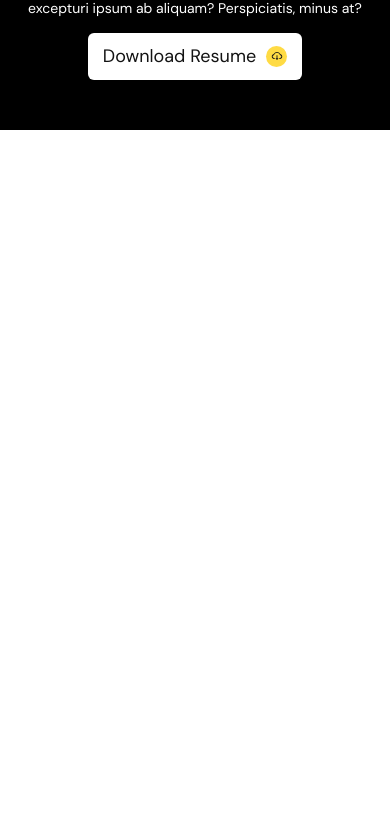
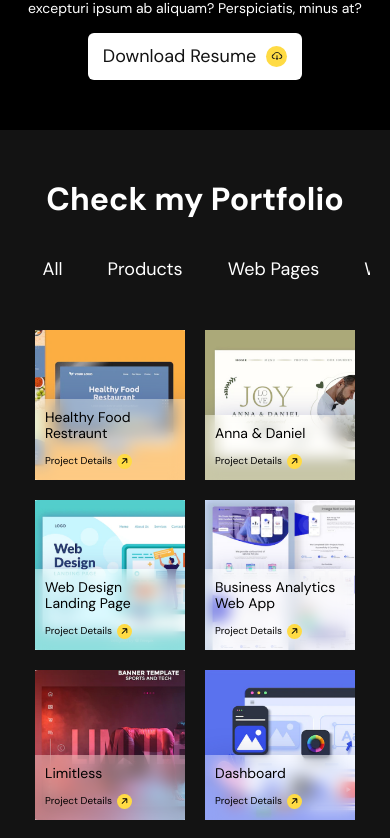
Before and after one commit to chandankrr/personal-portfolio, a React (Create React App) app: page / in a window 390 px wide. Shown: the part 1353-2191 px from the top of the page. Before the commit the page ends 1483 px from the top, so only its background shows below. Built offline with nearby package versions, Linux system fonts and the light colour scheme.

Commit message:
added responsive design to portfolio section

```diff
--- a/src/App.js
+++ b/src/App.js
@@ -12,8 +12,8 @@ const App = () => {
     <div>
       <Intro />
       <Skills />
-      {/* <Portfolio />
-      <Blogs />
+      <Portfolio />
+      {/* <Blogs />
       <Contact />
       <Footer /> */}
     </div>
--- a/src/components/portfolio/filters/style.scss
+++ b/src/components/portfolio/filters/style.scss
@@ -6,19 +6,27 @@
   padding: 0;
   display: flex;
   align-items: center;
-  justify-content: center;
+  justify-content: flex-start;
   width: 100%;
   list-style: none;
   margin: 30px 0;
+  overflow: auto;
+  @include small-screen {
+    justify-content: center;
+  }
 
   .filter-menu-item {
     color: $white;
-    @include typography(22px, 400, 28px);
+    @include typography(18px, 400, 22px);
     padding: 10px 20px;
     margin: 0 2.5px;
     box-shadow: inset 0 0 0 0 $white;
     transition: color 0.3s ease-in-out, box-shadow 0.3s ease-in-out;
     cursor: pointer;
+    white-space: nowrap;
+    @include small-screen {
+      @include typography(22px, 400, 28px);
+    }
 
     &:hover,
     &:active {
--- a/src/components/portfolio/showcase/style.scss
+++ b/src/components/portfolio/showcase/style.scss
@@ -6,17 +6,25 @@
   flex-flow: row wrap;
   margin-left: -10px;
   margin-right: -10px;
+  justify-content: center;
+  @include small-screen {
     height: 570px;
+    justify-content: unset;
+  }
 
   .showcase-item {
-    width: 265px;
-    height: 265px;
+    width: 150px;
+    height: 150px;
     overflow: hidden;
-    border-radius: 16px;
     margin: 10px;
     position: relative;
     cursor: pointer;
     @include transition;
+    @include small-screen {
+      width: 265px;
+      height: 265px;
+      border-radius: 16px;
+    }
 
     img {
       width: 100%;
@@ -27,16 +35,23 @@
     }
 
     .meta-content {
-      visibility: hidden;
-      opacity: 0;
+      visibility: visible;
+      opacity: 1;
       position: absolute;
       bottom: 0;
+      left: 00px;
+      padding: 10px;
+      width: 100%;
+      @include glassmorphism-effect;
+      @include transition;
+      @include small-screen {
+        width: fit-content;
+        visibility: hidden;
+        margin-right: 20px;
+        border-radius: 10px;
         left: 20px;
         padding: 10px;
-      margin-right: 20px;
-      border-radius: 10px;
-      @include glassmorphism-effect;
-      @include transition;
+      }
 
       h3 {
         color: $black;
@@ -70,6 +85,7 @@
     }
 
     &:hover {
+      @include small-screen {
         z-index: 1;
         transform: scale(1.2);
         box-shadow: 0px 0px 33px -8px rgba(0, 0, 0, 0.75);
@@ -78,6 +94,7 @@
           visibility: visible;
           opacity: 1;
           transform: translateY(-20px);
+        }
       }
     }
   }
--- a/src/components/portfolio/style.scss
+++ b/src/components/portfolio/style.scss
@@ -0,0 +1,7 @@
+@import '../../style-config/mixins.scss', '../../style-config/variable.scss';
+
+.portfolio-content-wrapper {
+  display: flex;
+  flex-direction: column;
+  width: 100%;
+}
```
Lines whose indentation alone changed are shown as unchanged.
